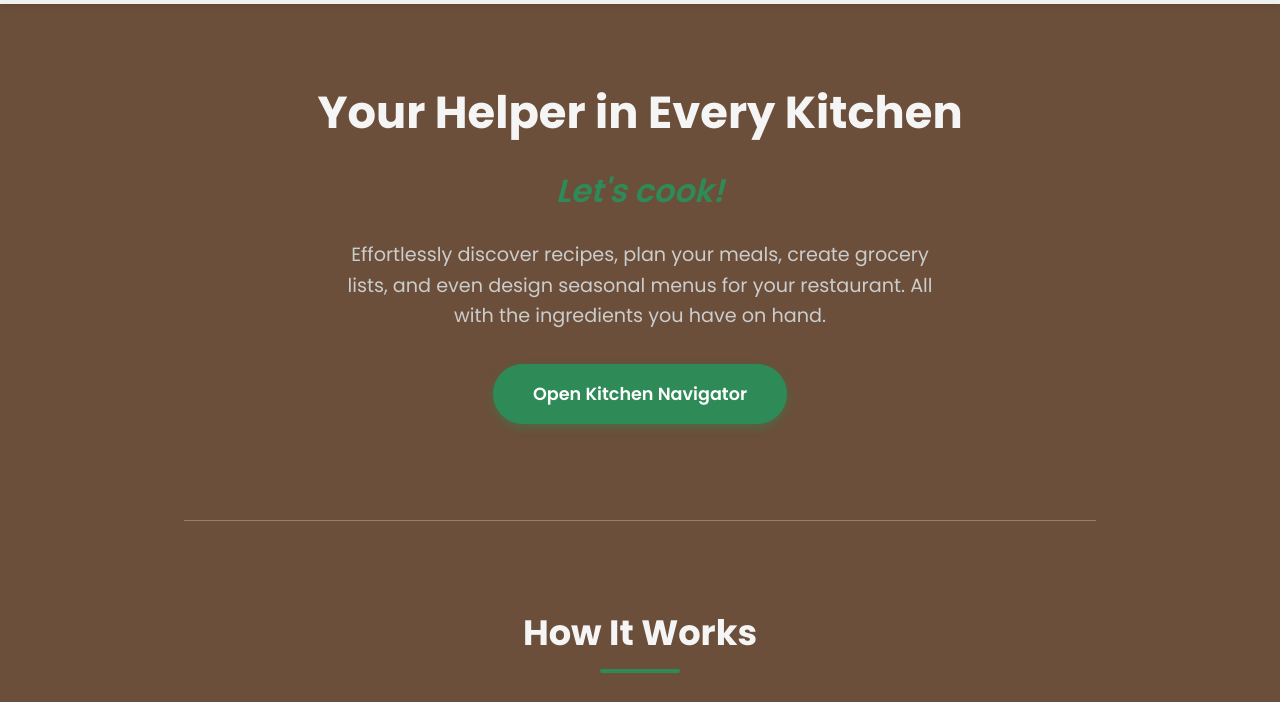
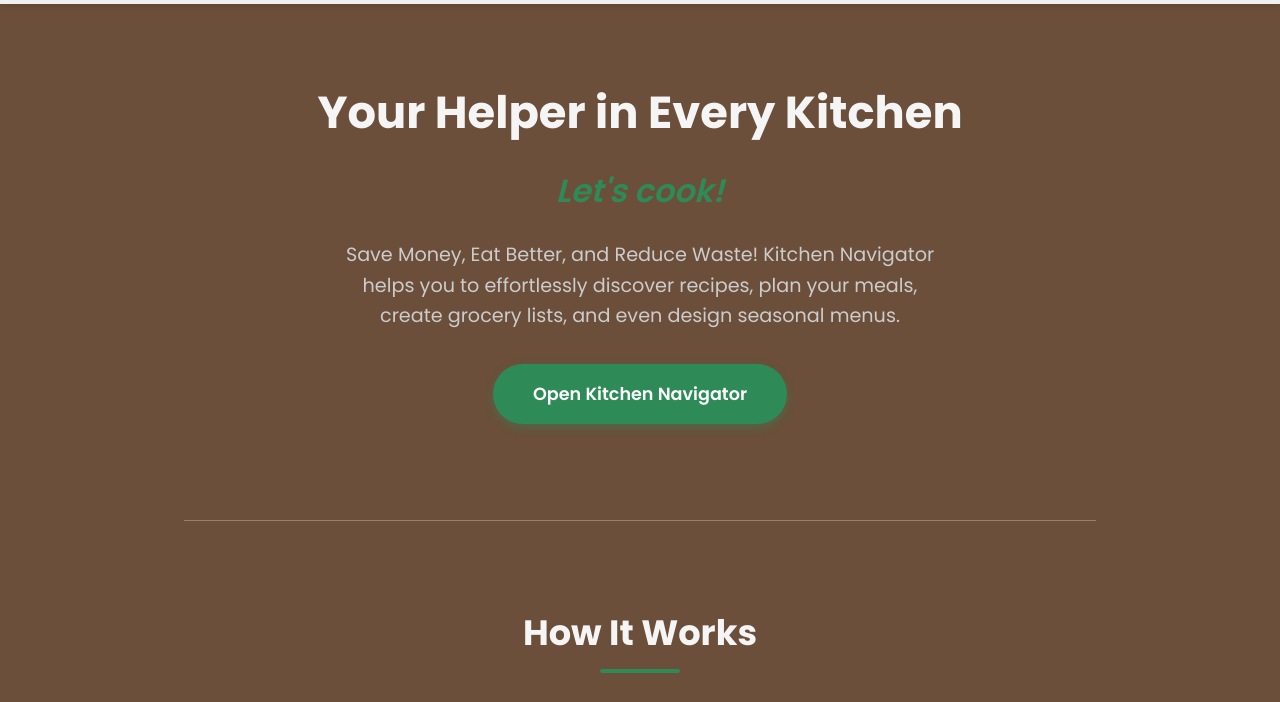
Before and after one commit to impureclout/Kitnav, a plain HTML site: page index.html in a window 1280 px wide. Shown: the part 98-800 px from the top of the page. Drawn offline with Linux system fonts and the light colour scheme.

Commit message:
edited words

```diff
--- a/index.html
+++ b/index.html
@@ -39,7 +39,7 @@
         <section class="hero">
             <h2>Your Helper in Every Kitchen</h2>
             <h3 class="catchphrase">Let's cook!</h3>
-            <p class="subtitle">Effortlessly discover recipes, plan your meals, create grocery lists, and even design seasonal menus for your restaurant. All with the ingredients you have on hand.</p>
+            <p class="subtitle">Save Money, Eat Better, and Reduce Waste! Kitchen Navigator helps you to effortlessly discover recipes, plan your meals, create grocery lists, and even design seasonal menus.</p>
             <a href="https://kitnav.netlify.app" class="cta-button" target="_blank">Open Kitchen Navigator</a>
         </section>
 
```
